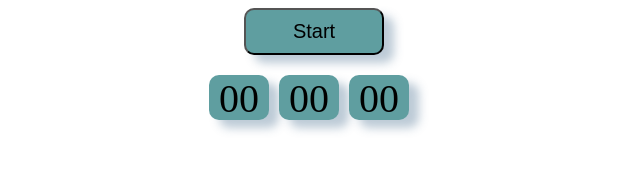
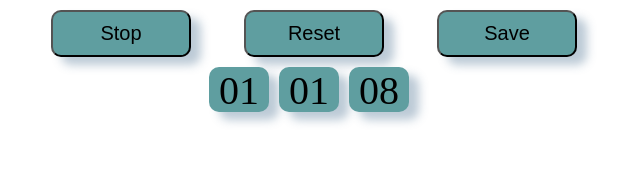
Before and after one commit to kirill1991okt/JS_Homework, a plain HTML site: page Homework15/index.html in a window 1280 px wide. Both pictures are taken after a click on the button "Start". Shown: the whole page, without its empty margins (326-966 px from the left). Drawn offline with Linux system fonts and the light colour scheme.

Commit message:
fix: Homework 15

```diff
--- a/Homework15/index.html
+++ b/Homework15/index.html
@@ -12,10 +12,10 @@
       <button id="main-button">Start</button>
     </div>
 
-    <div class="container" data-state="initial">
-      <div class="minutes">00</div>
-      <div class="seconds">00</div>
-      <div class="miliseconds">00</div>
+    <div class="container" data-state="start">
+      <div class="minutes"></div>
+      <div class="seconds"></div>
+      <div class="milliseconds"></div>
     </div>
 
     <div class="marks"></div>
--- a/Homework15/script15.js
+++ b/Homework15/script15.js
@@ -1,4 +1,176 @@
-const
+const btnMain = document.querySelector("#main-button"),
+    elMinutes = document.querySelector(".minutes"),
+    elSeconds = document.querySelector(".seconds"),
+    elMilliseconds = document.querySelector(".milliseconds"),
+    buttons = document.querySelector(".buttons"),
+    marks = document.querySelector(".marks"),
+    container = document.querySelector(".container"),
+    results = [];
+
+//локал сторадж
+
+let localState = {};
+
+if (localStorage.length) {
+    localState = JSON.parse(localStorage.getItem('timer'));
+    window.addEventListener('load', setState);
+} else {
+    elMinutes.innerText = '00';
+    elSeconds.innerText = '00';
+    elMilliseconds.innerText = '00';
+}
+
+let minutes = localState.minutes || 0,
+    seconds = localState.seconds || 0,
+    milliseconds = localState.milliseconds || 0,
+    timer,
+    btnSave,
+    btnReset;
+
+const start = () => {
+    clearInterval(timer);
+    container.dataset.state = "start";
+    btnMain.innerText = "Start";
+    localStorage.clear();
+};
+
+
+const run = () => {
+    timer = setInterval(startTimer, 10);
+    container.dataset.state = "run";
+    btnMain.innerText = "Stop";
+
+    // localStorage.setItem('state', 'run');
+};
+
+const stop = () => {
+    clearInterval(timer);
+    container.dataset.state = "stop";
+    btnMain.innerText = "Run";
+
+    // localStorage.setItem('state', 'stop');
+};
+
+function setState() {
+    // создание элементов по клику
+
+    const btnReset = document.getElementById("reset-button");
+    const btnSave = document.getElementById("save-button");
+
+    if (!btnSave && !btnReset) {
+        createButtons();
+    }
+    // Изменение состояние data-
+
+    btnMain.innerText = "Stop";
+    const state = container.dataset.state;
+
+    switch (state) {
+        case "start":
+            run();
+            break;
+        case "run":
+            stop();
+            break;
+        case "stop":
+            run();
+    }
+}
+
+btnMain.addEventListener("click", setState);
+
+
+
+function startTimer() {
+    // миллисекунды
+    milliseconds++;
+    elMilliseconds.innerText = `0${milliseconds}`;
+    if (milliseconds > 9) {
+        elMilliseconds.innerText = milliseconds;
+    }
+    if (milliseconds > 15) {
+        seconds++;
+        milliseconds = 0;
+        elMilliseconds.innerText = "00";
+    }
+
+    // секунды
+    elSeconds.innerText = `0${seconds}`;
+    if (seconds > 9) {
+        elSeconds.innerText = seconds;
+    }
+    if (seconds > 15) {
+        minutes++;
+        seconds = 0;
+        elSeconds.innerText = "00";
+    }
+
+    // минуты
+    elMinutes.innerText = `0${minutes}`;
+    if (minutes > 9) {
+        elMinutes.innerText = minutes;
+    }
+    if (minutes > 3) {
+        start();
+        btnMain.style = "display: none";
+        btnSave.remove();
+    }
+
+
+
+    localStorage.setItem('timer', JSON.stringify({
+        minutes,
+        seconds,
+        milliseconds
+    }));
+
+    if (container.dataset.state === "start") {
+        localStorage.clear();
+    }
+}
+
+function createButtons() {
+    btnReset = document.createElement("button");
+    btnSave = document.createElement("button");
+
+    btnReset.setAttribute("id", "reset-button");
+    btnSave.setAttribute("id", "save-button");
+
+    btnReset.innerText = "Reset";
+    btnSave.innerText = "Save";
+
+    buttons.appendChild(btnReset);
+    buttons.appendChild(btnSave);
+
+    btnSave.addEventListener("click", () => {
+        results.push(
+            `Result ${
+        results.length + 1
+      } - ${minutes}: ${seconds}: ${milliseconds} <br/>`
+        );
+        marks.innerHTML = results.join("");
+    });
+
+    btnReset.addEventListener("click", () => {
+        clearInterval(timer);
+        elMinutes.innerText = "00";
+        elSeconds.innerText = "00";
+        elMilliseconds.innerText = "00";
+        minutes = 0;
+        seconds = 0;
+        milliseconds = 0;
+        btnSave.remove();
+        btnReset.remove();
+        btnMain.innerText = "Start";
+        container.dataset.state = "start";
+        results.length = 0;
+        marks.innerHTML = "";
+        btnMain.style = "display: block";
+        localStorage.clear();
+    });
+}
+
+
 
 
 /*
--- a/Homework15/style.css
+++ b/Homework15/style.css
@@ -1,7 +1,9 @@
 .buttons {
+  width: 50%;
+  margin: 10px auto;
   display: flex;
-  justify-content: center;
-  margin-bottom: 20px;
+  justify-content: space-evenly;
+
 }
 
 button {
@@ -22,7 +24,7 @@ button {
 
 .minutes,
 .seconds,
-.miliseconds {
+.milliseconds {
   background-color: cadetblue;
   border-radius: 10px;
   width: 60px;
```
Also changed, not shown: Homework14/script14.js (+30 -25 lines).
